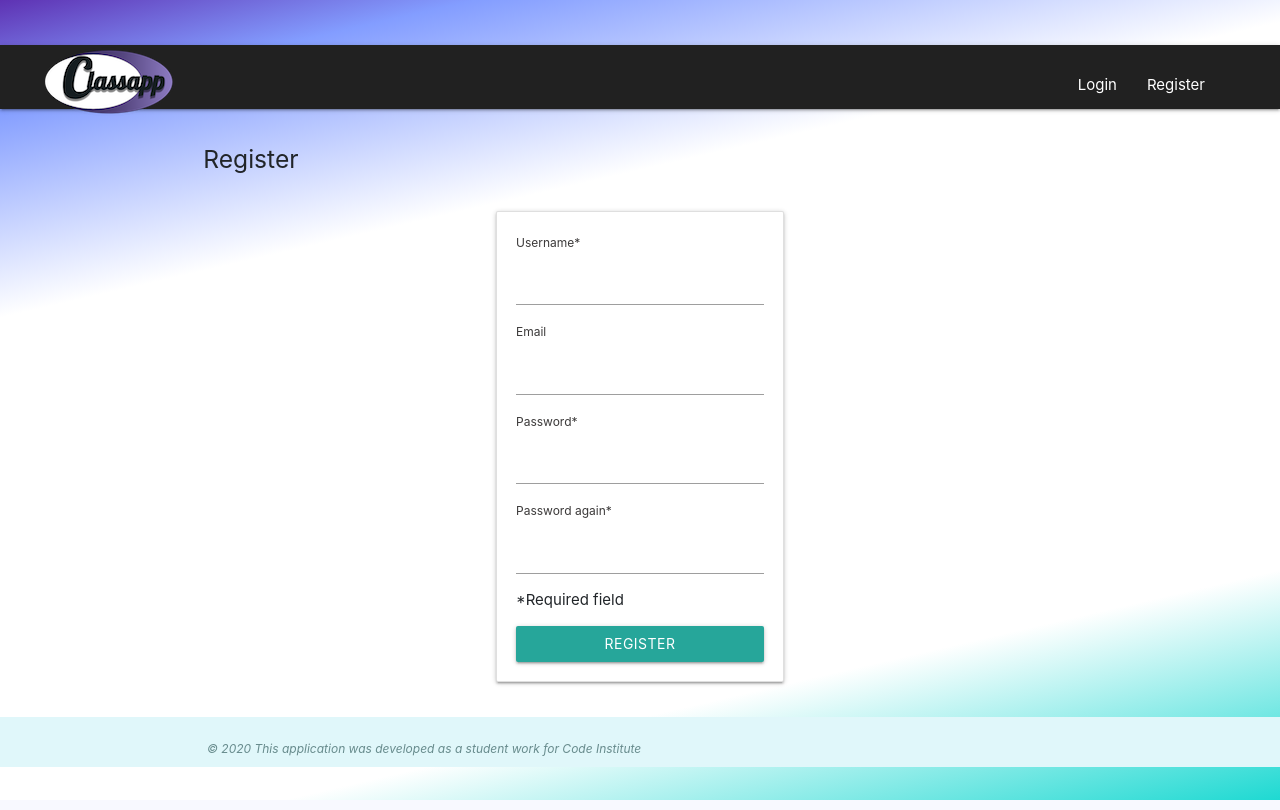
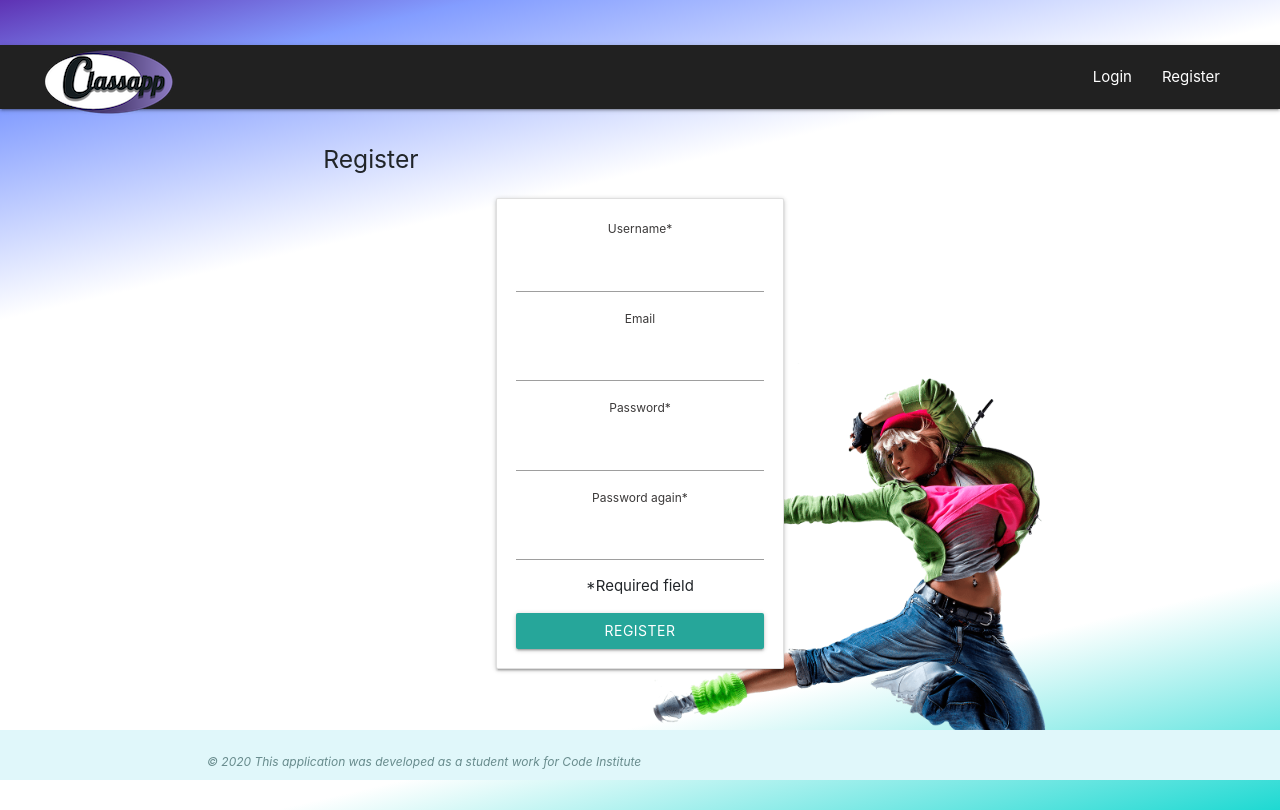
Before and after one commit to Junon72/Milestone3, a Flask app: page /register in a window 1280 px wide. Run offline with Flask 2, Linux system fonts and the light colour scheme; some libraries are stand-ins or nearby versions.

Commit message:
Added background image for login and register pages. Unified thei styling. Started testing the routes  and functions - series route and classes route to class view. Summernote unordered list is not working proper in editor. Rendered the list bullets on static view with jQuery, did not manage ot do it for the editor view.

```diff
--- a/static/css/main.css
+++ b/static/css/main.css
@@ -1,24 +1,24 @@
-
-
 html {
     min-height: 100%;
     margin: 0;
     padding: 0;
 
 }
+
 body {
 
     height: 100vh;
     width: auto;
     margin: 0;
     padding: 0;
+    overflow-x: hidden;
 
 }
 
 .background {
     padding: 3rem 0 2rem;
     margin: 0;
-    min-height: 100vh;
+    min-height: 100%;
     background-color: #1ed9d2;
     background-image: linear-gradient(347deg, #1ed9d2 0%, #FFFFFF 21%, #ffffff 71%, #839dff 90%, #5e32b3 100%);
     background-repeat: no-repeat;
@@ -49,15 +49,63 @@ main {
 
 /* Login */
 .index {
-    height: 100vh;
-    background-image: url()
+    height: 75vh;
+    background: url(/static/img/login.jpg);
+    background-size: cover;
+    background-position: center;
+    z-index: 1;
 }
+
+/* REGISTER*/
+.register-content {
+    height: 75vh;
+    position: relative;
+}
+
+.login-card {
+    position: absolute;
+    z-index: 999;
+    margin: auto auto;
+    left: 0;
+    right: 0;
+    text-align: center;
+    top: 10%;
+}
+#register{
+    height: 50vh;
+    margin-top: 20vh;
+    margin-left: 35vw;
+}
+
+.log-title> h5 {
+    padding-left: 8rem;
+
+}
+
+@media screen and (max-width: 630px) {
+    #register { display: none; }
+}
+
+/* MAIN */
+
+.main-content {
+    min-height: 78vh;
+    position: relative;
+}
+
+/* VIEW CLASS */
+ .element-wrap {
+
+     background-color: rgba(245, 245, 245, 0.776);
+
+ }
 
 /* FOOTER */
 .copyright {
     color: rgba(1, 48, 48, 0.543);
     font-size: .8rem;
 }
+
 footer {
     position: sticky;
     width: 100vw;
@@ -89,47 +137,64 @@ footer {
     background-color: rgba(201, 228, 232, 0.448);
 }
 
+/* collapsible-main - exercises */
 .collapsible-opened-1 {
     background-color: rgb(176, 224, 230);
 }
 
+/* collapsible-sub - exercises / content */
 .collapsible-opened-2 {
     background-color: rgba(201, 228, 232, 0.448);
 }
 
+/* collapsible-log - logs */
 .collapsible-opened-3 {
-    background-color: rgb(176, 224, 230);
+    background-color: rgba(163, 237, 213, 0.79);
+}
+
+/* collapsible-elements - class elements */
+.collapsible-opened-4 {
+    background-color: rgb(185, 207, 245);
 }
 
 /* Collapsible body */
 .collapsible-body {
-    background-color: rgba(245, 245, 245, 0.907);
+    background-color: rgba(254, 254, 254, 0.913);
 }
 
-
+/* Collection item */
+.collection-item:hover,
+.collection-item:active {
+    background-color: rgba(201, 228, 232, 0.448)!important;
+}
 
 /* BUTTONS and LINKS*/
 
-button:link, button:hover, button:active,
-a:link, a:hover, a:active {
-   text-decoration: none;
-   color: white;
-   background-color: none;
+button:link,
+button:hover,
+button:active,
+a:link,
+a:hover,
+a:active {
+    text-decoration: none;
+    color: white;
+    background-color: none;
 }
 
 .fixed-action-button {
-    position: absolute!important;
+    position: absolute !important;
 }
 
 /* SUMMERNOTE */
 
 .note-hover {
-    background-color: rgb(216, 243, 247)!important;
+    background-color: rgb(216, 243, 247) !important;
 }
 
 .button-selected {
     background-color: rgb(3, 109, 138);
 }
+
 .tool-selected {
     color: white;
 }
@@ -143,6 +208,7 @@ a:link, a:hover, a:active {
 .navibar>li>a {
     max-height: 64px !important;
 }
+
 .navibar>li>a:hover,
 .navibar>li>a:focus,
 .navibar>li>a:active {
@@ -162,6 +228,7 @@ a:link, a:hover, a:active {
 .small-icon {
     font-size: 1.6rem !important;
 }
+
 .delete-small {
     color: rgb(255, 73, 73);
     font-size: 1.4rem !important;
@@ -181,31 +248,33 @@ a:link, a:hover, a:active {
 
 
 .link-text {
-    color:rgb(3, 109, 138);
+    color: rgb(3, 109, 138);
 }
 
 /* FORMS */
 label {
-    color: rgb(60, 58, 58)!important;
+    color: rgb(60, 58, 58) !important;
 }
 
 label.list-label {
-     font-size: .8rem!important ;
-     color: rgb(60, 58, 58)!important;
- }
+    font-size: .8rem !important;
+    color: rgb(60, 58, 58) !important;
+}
 
- /* DATE PICKER */
+/* DATE PICKER */
 .modal.datepicker-modal {
-    height: auto!important;
+    height: auto !important;
     box-sizing: border-box;
 }
+
 .datepicker-day-button:hover {
     color: rgb(255, 73, 73);
 }
+
 .datepicker-clear:hover,
 .datepicker-cancel:hover,
 .datepicker-done:hover {
-    background-color:rgb(216, 243, 247)!important;
-    color:rgb(3, 109, 138);
+    background-color: rgb(216, 243, 247) !important;
+    color: rgb(3, 109, 138);
     font-weight: 500;
 }
--- a/static/js/main.js
+++ b/static/js/main.js
@@ -28,7 +28,17 @@ $(document).ready(function () {
   });
 
   // Materialize Collapsible
-  // Exercises Headers - toggle the background color
+  // Class Elements Header - toggle the background color / class elements
+  $('.collapsible.collapsible-elem').on('click', '.level-4', function (e) {
+    if ($(this).hasClass('collapsible-opened-4')) {
+      $(this).removeClass('collapsible-opened-4');
+    } else {
+      $('.level-4').removeClass('collapsible-opened-4');
+      $(this).addClass('collapsible-opened-4');
+    }
+  });
+
+  // Exercises Headers - toggle the background color / exercises
   $('.collapsible.collapsible-main').on('click', '.level-1', function (e) {
     if ($(this).hasClass('collapsible-opened-1')) {
       $(this).removeClass('collapsible-opened-1');
@@ -37,11 +47,13 @@ $(document).ready(function () {
       $(this).addClass('collapsible-opened-1');
     }
   });
-  // Exercises content headers - toggle the background color
+  // Exercises content headers - toggle the background color / exercises content
   $('.collapsible.collapsible-sub').on('click', '.level-2', function (e) {
     $(this).toggleClass('collapsible-opened-2');
   });
-  // Logs headers - toggle the background color
+
+
+  // Logs headers - toggle the background color / logs
   $('.collapsible.collapsible-log').on('click', '.level-3', function (e) {
     if ($(this).hasClass('collapsible-opened-3')) {
       $(this).removeClass('collapsible-opened-3');
--- a/templates/addClass.html
+++ b/templates/addClass.html
@@ -37,8 +37,8 @@
         <div class="row">
             <div class="input-field col s12 l10">
                 <i class="material-icons prefix">description</i>
-                <textarea class="materialize-textarea form-control" id="add_class_description" name="class_description"
-                    placeholder="Description of the class" required="required"></textarea>
+                <textarea class="materialize-textarea form-control required validate" id="add_class_description" name="class_description"
+                    placeholder="Class description"></textarea>
                 <label for="add_class_description" class="ml-2">Class description</label>
             </div>
         </div>
--- a/templates/classForm.html
+++ b/templates/classForm.html
@@ -20,9 +20,8 @@
     <div class="row">
         <div class="input-field col s12 l10">
             <i class="material-icons prefix">description</i>
-            <textarea class="materialize-textarea form-control" id="add_class_description" name="class_description"
-                placeholder="Class description" required="required"
-                validate>{{ this_class.class_description}}</textarea>
+            <textarea class="materialize-textarea form-control required validate" id="add_class_description" name="class_description"
+                placeholder="Class description">{{ this_class.class_description}}</textarea>
             <label for="add_class_description" class="ml-2">Class description</label>
         </div>
     </div>
--- a/templates/navbar.html
+++ b/templates/navbar.html
@@ -20,9 +20,9 @@
     </ul>
    {% else %}
 
-    <ul id="nav-mobile" class="right navbar hide-on-med-and-down">
-        <li><a href="{{ url_for('index') }}">Login</a></li>
-        <li><a href="{{ url_for('register') }}" class="mr-5">Register</a></li>
+    <ul id="nav-mobile" class="right navibar hide-on-med-and-down">
+        <li><a href="{{ url_for('index') }}" class="mb-2">Login</a></li>
+        <li><a href="{{ url_for('register') }}" class="mb-2 mr-5">Register</a></li>
     </ul>
     </div>
     </nav>
--- a/templates/register.html
+++ b/templates/register.html
@@ -4,13 +4,16 @@
 <div class="row">
 	<div class="col top-spacer mt-12"></div>
 </div>
+<div class="register-content">
 	<section class="page-title">
 		<div class="row">
-			<div class="class-title col s12 m10 l6">
-				<h5>Register</h5>
+			<div class="class-title log-title col s12 m10 l6">
+				<h5 class="class-title">Register</h5>
 			</div>
 		</div>
 	</section>
+	<img src="/static/img/register.png" alt="Girl dancing and jumping high" id="register">
+	<div class="login-card">
 		<section class="container-fluid">
 			<div class="row">
 				<div class="card mx-auto">
@@ -18,19 +21,21 @@
 						<form class="form-signin" method="POST" action="/register">
 							<div class="form-group">
 								<label for="sign-in-username">Username*</label>
-						<input name="username" type="text" class="form-control" id="sign-in-username" required>
+								<input name="username" type="text" class="form-control" id="sign-in-username" required value="">
 							</div>
 							<div class="form-group">
 								<label for="email">Email</label>
-						<input name="email" type="email" class="form-control" id="email">
+								<input name="email" type="email" class="form-control" id="email" value="">
 							</div>
 							<div class="form-group">
 								<label for="sign-in-password">Password*</label>
-						<input class="form-control" name="password" type="password" id="sign-in-password" required>
+								<input class="form-control" name="password" type="password" id="sign-in-password"
+									required value="">
 							</div>
 							<div class="form-group">
 								<label for="sign-in-password">Password again*</label>
-						<input class="form-control" name="password1" type="password" id="sign-in-password1" required>
+								<input class="form-control" name="password1" type="password" id="sign-in-password1"
+									required value="">
 							</div>
 							<div class="form-group">
 								<p>
@@ -43,4 +48,6 @@
 				</div>
 			</div>
 		</section>
+	</div>
+</div>
 {% endblock content %}
```
Also changed, not shown: templates/addSeries.html (+12 -8 lines), templates/classes.html (+18 -15 lines), templates/editSeries.html (+13 -9 lines), templates/index.html (+8 -5 lines), templates/series.html (+8 -6 lines), templates/viewClass.html (+26 -9 lines), templates/view_classes_in_series.html (+12 -10 lines), static/img/login.jpg (added), static/img/login_with_dancer.jpg (deleted), static/img/register.png (added). Lines whose indentation alone changed are shown as unchanged.
